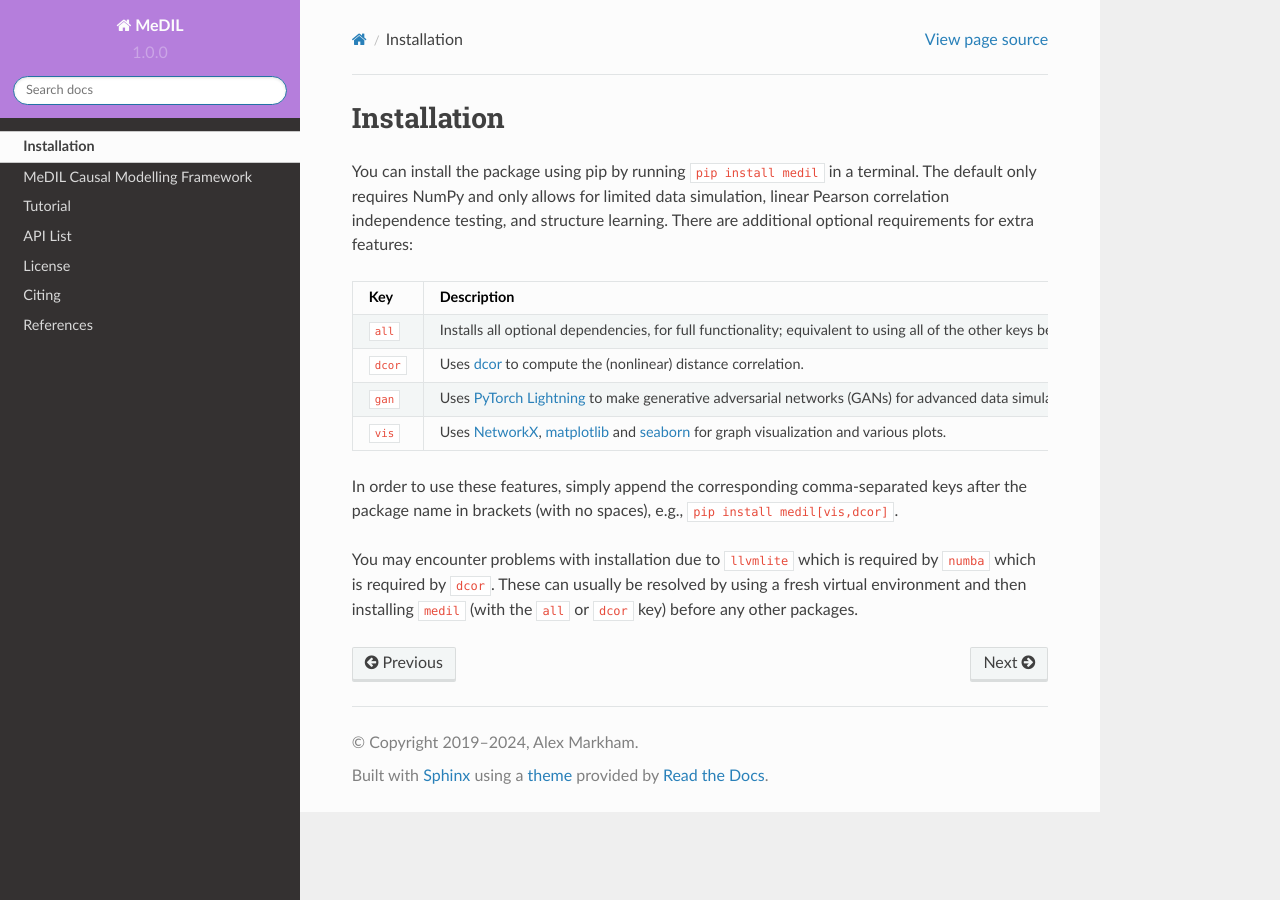
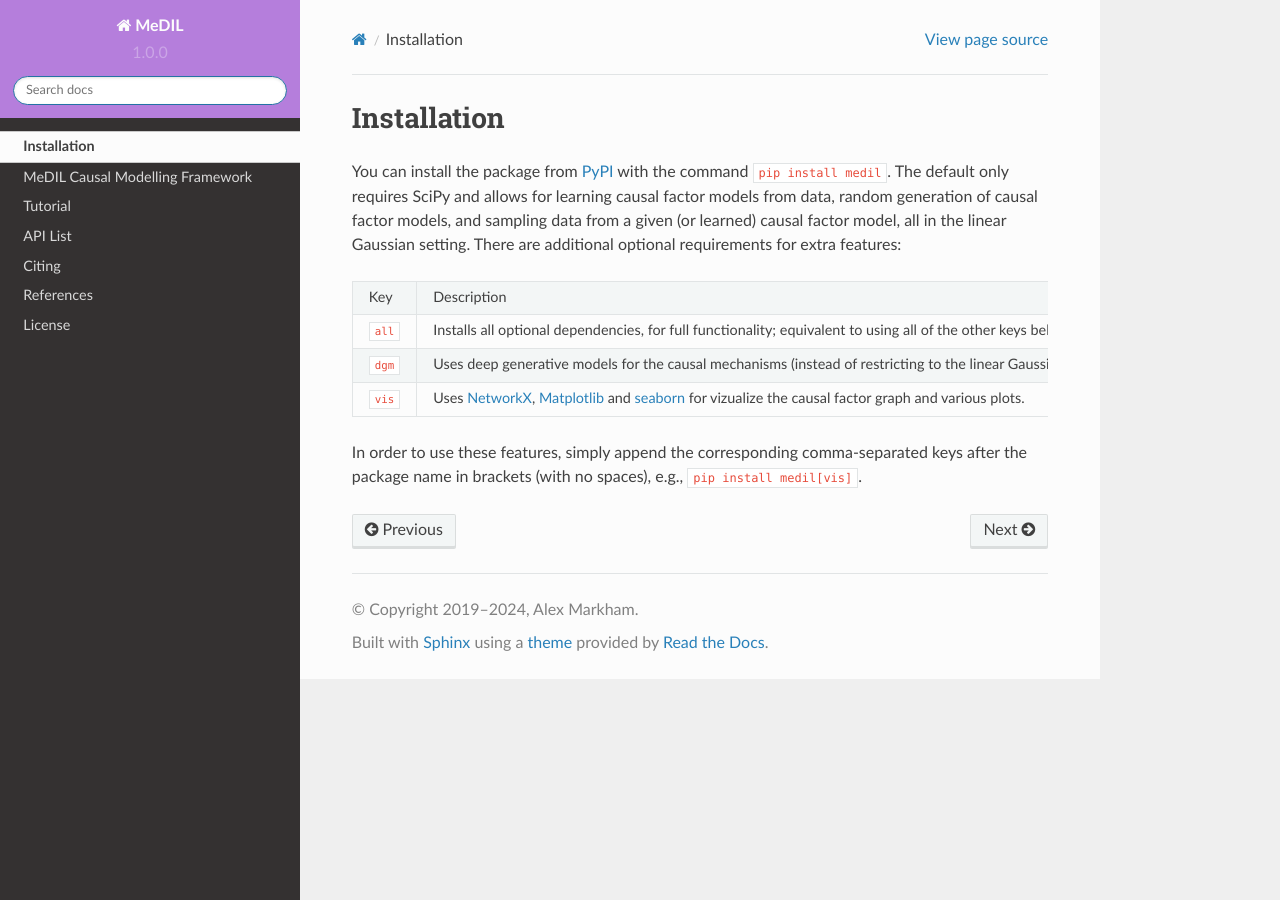
Before and after one commit to Alex-Markham/medil, a Sphinx documentation site: the page built from docs/installation.rst, in a window 1280 px wide. Built offline with Sphinx 7.4.7 and the Read the Docs theme 2.0.0, drawn with Linux system fonts in a browser that asks for light colours; pages that are not in the unit, such as notebooks, are missing from menus.

Commit message:
major docs update

```diff
--- a/docs/conf.py
+++ b/docs/conf.py
@@ -39,7 +39,7 @@ with open("../setup.py") as f:
 # extensions coming with Sphinx (named 'sphinx.ext.*') or your custom
 # ones.
 extensions = [
-    "m2r2",
+    "sphinx_mdinclude",
     "sphinx.ext.autodoc",
     "sphinx.ext.autosummary",
     "sphinx.ext.napoleon",
@@ -59,13 +59,15 @@ napoleon_google_docstring = False
 napoleon_numpy_docstring = True
 
 autosummary_mock_imports = [
+    "dcor",
+    "matplotlib",
+    "networkx",
     "numpy",
-    "matplotlib",
     "seaborn",
-    "networkx",
+    "sklearn",
+    "scipy",
     "torch",
-    "pytorch_lightning",
-    "scipy",
+    "xicorrelation",
 ]
 autosummary_generate = True
 
--- a/docs/installation.rst
+++ b/docs/installation.rst
@@ -2,23 +2,40 @@
 Installation
 ============
 
-You can install the package using pip by running ``pip install medil`` in a terminal.
-The default only requires NumPy and only allows for limited data simulation, linear Pearson correlation independence testing, and structure learning.
+You can install the package from `PyPI <https://pypi.org/project/medil/>`_ with the command ``pip install medil``.
+The default only requires SciPy and allows for learning causal factor models from data, random generation of causal factor models, and sampling data from a given (or learned) causal factor model, all in the linear Gaussian setting.
 There are additional optional requirements for extra features:
 
-+----------+--------------------------------------------------------------------------------------------------------------------------------------------------------------------------------------------------+
-| Key      | Description                                                                                                                                                                                      |
-+==========+==================================================================================================================================================================================================+
-| ``all``  | Installs all optional dependencies, for full functionality; equivalent to using all of the other keys below                                                                                      |
-+----------+--------------------------------------------------------------------------------------------------------------------------------------------------------------------------------------------------+
-| ``dcor`` | Uses `dcor <https://dcor.readthedocs.io/>`_ to compute the (nonlinear) distance correlation.                                                                                                     |
-+----------+--------------------------------------------------------------------------------------------------------------------------------------------------------------------------------------------------+
-| ``gan``  | Uses `PyTorch Lightning <https://pytorch-lightning.readthedocs.io>`_ to make generative adversarial networks (GANs) for advanced data simulation and learning the functional MeDIL causal model. |
-+----------+--------------------------------------------------------------------------------------------------------------------------------------------------------------------------------------------------+
-| ``vis``  | Uses `NetworkX <https://networkx.github.io/>`_, `matplotlib <https://matplotlib.org/>`_ and `seaborn <https://seaborn.pydata.org/>`_ for graph visualization and various plots.                  |
-+----------+--------------------------------------------------------------------------------------------------------------------------------------------------------------------------------------------------+
++-------+--------------------------------+
+|Key    |Description                     |
++-------+--------------------------------+
+|``all``|Installs all                    |
+|       |optional                        |
+|       |dependencies,                   |
+|       |for full                        |
+|       |functionality;                  |
+|       |equivalent to                   |
+|       |using all of                    |
+|       |the other keys                  |
+|       |below.                          |
++-------+--------------------------------+
+|``dgm``|Uses deep generative models for |
+|       |the causal mechanisms (instead  |
+|       |of restricting to the linear    |
+|       |Gaussian setting), specifically |
+|       |using `PyTorch                  |
+|       |<https://pytorch.org/docs/>`_ to|
+|       |implement a variational         |
+|       |autoencoder.                    |
++-------+--------------------------------+
+|``vis``|Uses `NetworkX                  |
+|       |<https://networkx.github.io/>`_,|
+|       |`Matplotlib                     |
+|       |<https://matplotlib.org/>`_ and |
+|       |`seaborn                        |
+|       |<https://seaborn.pydata.org/>`_ |
+|       |for vizualize the causal factor |
+|       |graph and various plots.        |
++-------+--------------------------------+
 
-In order to use these features, simply append the corresponding comma-separated keys after the package name in brackets (with no spaces), e.g., ``pip install medil[vis,dcor]``.
-
-You may encounter problems with installation due to ``llvmlite`` which is required by ``numba`` which is required by ``dcor``.
-These can usually be resolved by using a fresh virtual environment and then installing ``medil`` (with the ``all`` or ``dcor`` key) before any other packages.
+In order to use these features, simply append the corresponding comma-separated keys after the package name in brackets (with no spaces), e.g., ``pip install medil[vis]``.
--- a/docs/references.bib
+++ b/docs/references.bib
@@ -1,6 +1,6 @@
 @Article{Gramm_2009,
-  author =       {Gramm, Jens and Guo, Jiong and H{\"u}ffner, Falk and
-                  Niedermeier, Rolf},
+  author =       {Jens Gramm and Jiong Guo and H{\"u}Falk ffner and
+                  Rolf Niedermeier},
   title =        {Data reduction and exact algorithms for clique
                   cover},
   year =         2009,
@@ -14,23 +14,22 @@
 }
 
 @Article{conte2020,
-  author =	 {Conte, Alessio and Grossi, Roberto and Marino,
-                  Andrea},
-  title =	 {Large-scale clique cover of real-world networks},
-  journal =	 {Information and Computation},
-  year =	 2020,
-  volume =	 270,
-  month =	 {Feb},
-  pages =	 104464,
-  issn =	 {0890-5401},
-  doi =		 {10.1016/j.ic.2019.104464},
-  url =		 {http://dx.doi.org/10.1016/j.ic.2019.104464},
-  publisher =	 {Elsevier BV}
+  author =       {Alessio Conte and Roberto Grossi and Andrea Marino},
+  title =        {Large-scale clique cover of real-world networks},
+  journal =      {Information and Computation},
+  year =         2020,
+  volume =       270,
+  month =        {Feb},
+  pages =        104464,
+  issn =         {0890-5401},
+  doi =          {10.1016/j.ic.2019.104464},
+  url =          {http://dx.doi.org/10.1016/j.ic.2019.104464},
+  publisher =    {Elsevier BV}
 }
 
 @Article{Szekely_2007,
-  author =       {Sz{\'e}kely, G{\'a}bor J. and Rizzo, Maria L. and
-                  Bakirov, Nail K.},
+  author =       {G{\'a}bor J. Sz{\'e}kely and Maria L. Rizzo and Nail
+                  K. Bakirov},
   title =        {Measuring and testing dependence by correlation of
                   distances},
   year =         2007,
@@ -45,7 +44,7 @@
 }
 
 @Article{Markham_2020_UAI,
-  author =       {Markham, Alex and Grosse-Wentrup, Moritz},
+  author =       {Alex Markham and Moritz Grosse-Wentrup},
   title =        {Measurement Dependence Inducing Latent Causal
                   Models},
   year =         2020,
@@ -58,8 +57,8 @@
 }
 
 @misc{Chivukula_2020,
-  author =       {Chivukula, Aditya and Markham, Alex and Bischl,
-                  Bernd and Grosse-Wentrup, Moritz},
+  author =       {Aditya Chivukula and Alex Markham and Bernd Bischl
+                  and Moritz Grosse-Wentrup},
   title =        {Learning {MeDIL} Causal Models using Generative
                   Neural Networks},
   year =         2020,
@@ -68,8 +67,8 @@
 }
 
 @Article{Markham_2020_PGM,
-  author =       {Markham, Alex, and Chivukula, Aditya and
-                  Grosse-Wentrup, Moritz},
+  author =       {Alex Markham and Aditya Chivukula and Moritz
+                  Grosse-Wentrup},
   title =        {MeDIL: A Python Package for Causal Modelling},
   year =         2020,
   issn =         {2640-3498},
--- a/setup.py
+++ b/setup.py
@@ -16,14 +16,15 @@ setup(
     long_description=long_description(),
     license="GNU Affero General Public License version 3 or later (AGPLv3+)",
     packages=["medil"],
-    install_requires=["numpy", "scipy"],
+    install_requires=["scipy"],
     extras_require={
-        "vis": ["matplotlib", "networkx"],
+        "vis": ["matplotlib", "networkx", "seaborn"],
         "dgm": ["dcor", "scikit-learn", "torch", "xicorrelation"],
         "all": [
             "dcor",
             "matplotlib",
             "networkx",
+            "seaborn",
             "scikit-learn",
             "torch",
             "xicorrelation",
```
Also changed, not shown: CHANGELOG.md (+10 -5 lines), docs/citing.rst (+6 -4 lines), docs/index.rst (+22 -34 lines), docs/theory.rst (+1 -8 lines), docs/tutorial.rst (+12 -69 lines).
